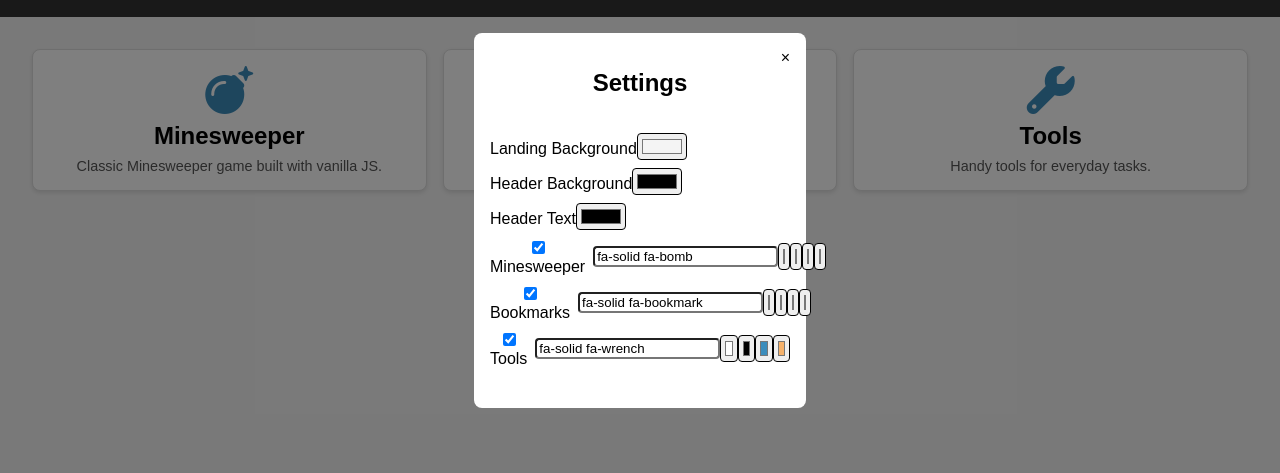
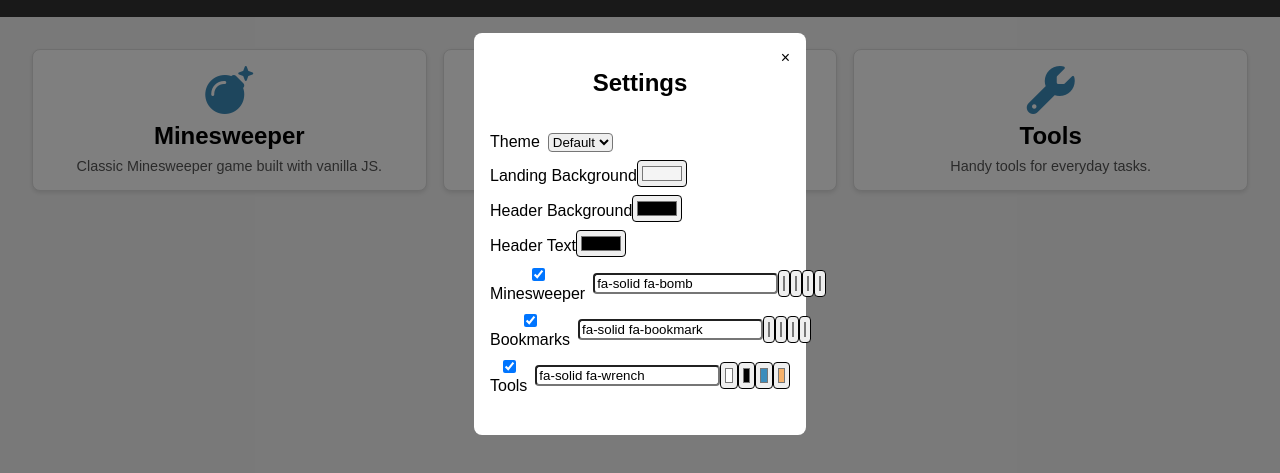
Before and after one commit to cbhead/GPT4_minesweeper_4-29-23, a website: page src/index.html in a window 1280 px wide. Both pictures are taken after a click on the button "Settings". Shown: the part 95-568 px from the top of the page. Drawn offline with Linux system fonts and the light colour scheme.

Commit message:
feat: allow selecting themes

```diff
--- a/src/scripts/landing.js
+++ b/src/scripts/landing.js
@@ -41,6 +41,32 @@
   const container = document.getElementById('projects');
   const controls = document.getElementById('settings-controls');
 
+  function addThemeSelector() {
+    const row = document.createElement('div');
+    row.className = 'settings-row';
+    const label = document.createElement('label');
+    label.textContent = 'Theme';
+    const select = document.createElement('select');
+    Object.keys(window.PRESET_THEMES).forEach(name => {
+      const opt = document.createElement('option');
+      opt.value = name;
+      opt.textContent = name.charAt(0).toUpperCase() + name.slice(1);
+      if (themeConfig.current === name) opt.selected = true;
+      select.appendChild(opt);
+    });
+    select.addEventListener('change', () => {
+      const preset = window.PRESET_THEMES[select.value];
+      themeConfig.landing = JSON.parse(JSON.stringify(preset.landing || {}));
+      themeConfig.projects = JSON.parse(JSON.stringify(preset.projects || {}));
+      themeConfig.current = select.value;
+      saveThemeConfig();
+      location.reload();
+    });
+    label.appendChild(select);
+    row.appendChild(label);
+    controls.appendChild(row);
+  }
+
   function addColorControl(labelText, value, onChange) {
     const row = document.createElement('div');
     row.className = 'settings-row';
@@ -51,6 +77,7 @@
     input.value = value;
     input.addEventListener('input', () => {
       onChange(input.value);
+      themeConfig.current = 'custom';
       saveThemeConfig();
     });
     label.appendChild(input);
@@ -67,6 +94,8 @@
   const order = stored.order || projects.map(p => p.title);
   const visibility = stored.visibility || {};
   const icons = stored.icons || {};
+
+  addThemeSelector();
 
   const landingTheme = themeConfig.landing || {};
   addColorControl('Landing Background', landingTheme.background || '#f4f4f4', v => {
@@ -177,6 +206,7 @@
         themeConfig.projects[project.title] = projectTheme;
         const tileEl = container.querySelector(`[data-title="${project.title}"]`);
         apply(tileEl, input.value);
+        themeConfig.current = 'custom';
         saveThemeConfig();
       });
       row.appendChild(input);
--- a/src/scripts/theme.js
+++ b/src/scripts/theme.js
@@ -8,6 +8,18 @@
     projects: {}
   };
 
+  const PRESET_THEMES = {
+    default: DEFAULT_THEME,
+    dark: {
+      landing: {
+        background: '#222',
+        header: '#000',
+        headerText: '#fff'
+      },
+      projects: {}
+    }
+  };
+
   let theme;
   try {
     theme = JSON.parse(localStorage.getItem('themeConfig')) || DEFAULT_THEME;
@@ -16,6 +28,8 @@
   }
 
   window.themeConfig = theme;
+  window.PRESET_THEMES = PRESET_THEMES;
+  if (!theme.current) theme.current = 'default';
 
   function applyTheme() {
     const project = document.body.dataset.project || 'landing';
--- a/src/styles/landing.css
+++ b/src/styles/landing.css
@@ -45,6 +45,11 @@
 }
 
 #settings-controls .settings-row input[type="text"] {
+  margin-left: 0.5rem;
+  flex: 1;
+}
+
+#settings-controls .settings-row select {
   margin-left: 0.5rem;
   flex: 1;
 }
```
